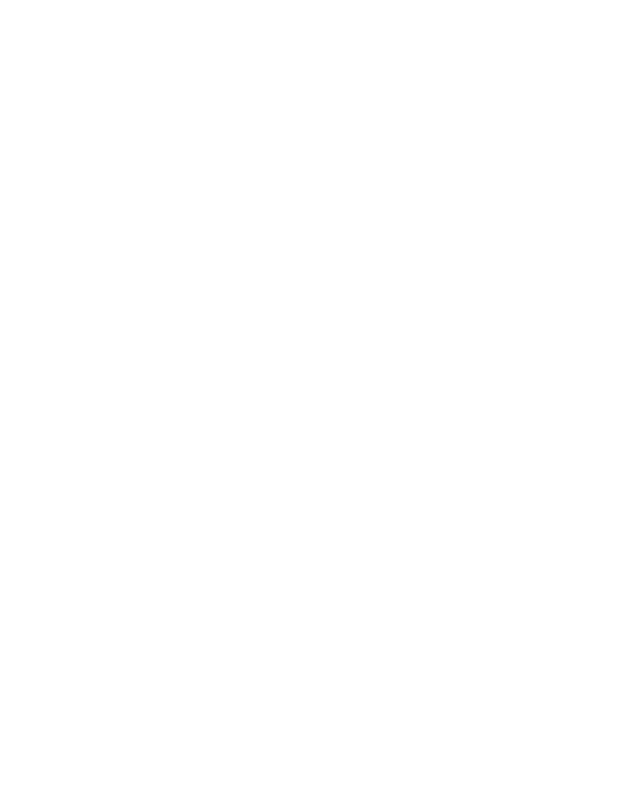
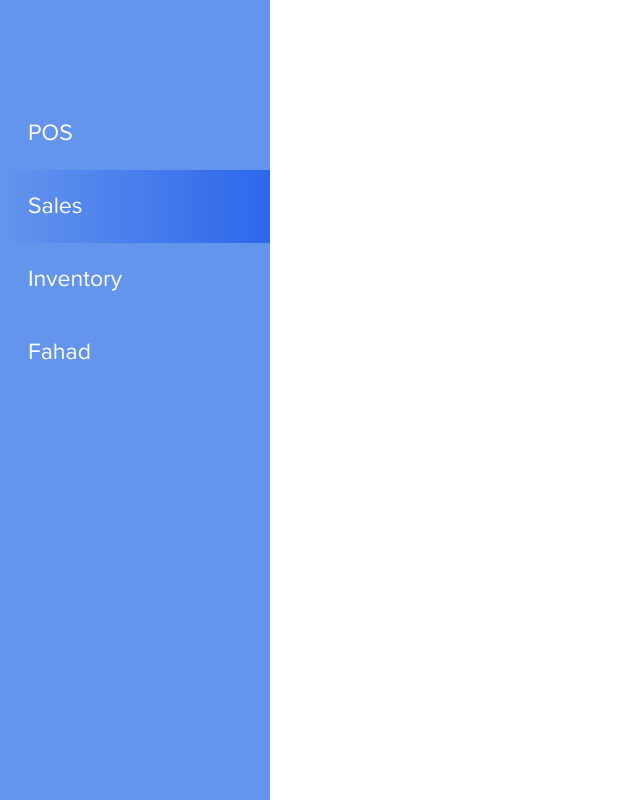
Before and after one commit to fahadmak/store_owner, a plain HTML site: page sales.html in a window 1280 px wide. Shown: the whole page, without its empty margins (0-640 px from the left). Drawn offline with Linux system fonts and the light colour scheme.

Commit message:
create side navigation

```diff
--- a/sales.html
+++ b/sales.html
@@ -7,6 +7,27 @@
     <meta name="viewport" content="width=device-width, initial-scale=1">
 </head>
 <body>
+    <div class="wrapper">
+        <div class="row">
+            <div class="col-4">
 
+                <!--Side Navigation-->
+
+                <div class="navigation">
+                    <div class="menu">
+                        <ul>
+                            <li class="menu-items"><a class="item" href="#">POS</a></li>
+                            <li class="menu-items menu_active"><a class="item" href="#">Sales</a></li>
+                            <li class="menu-items"><a class="item" href="#">Inventory</a></li>
+                            <li class="menu-items"><a class="item" href="#">Fahad</a></li>
+                        </ul>
+                    </div>
+                </div>
+
+                <!--End of Side Navigation-->
+
+            </div>
+        </div>
+    </div>
 </body>
 </html>
```
